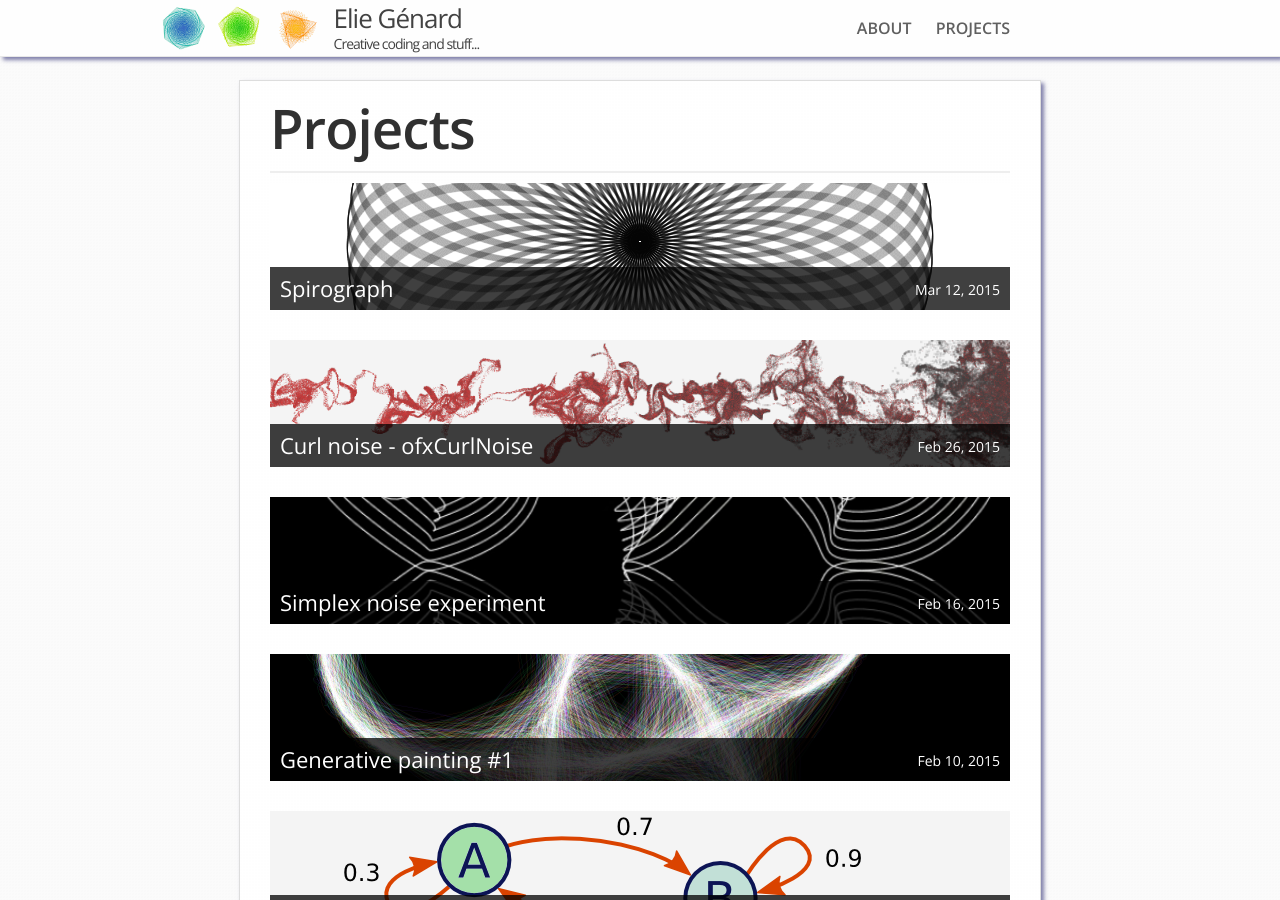
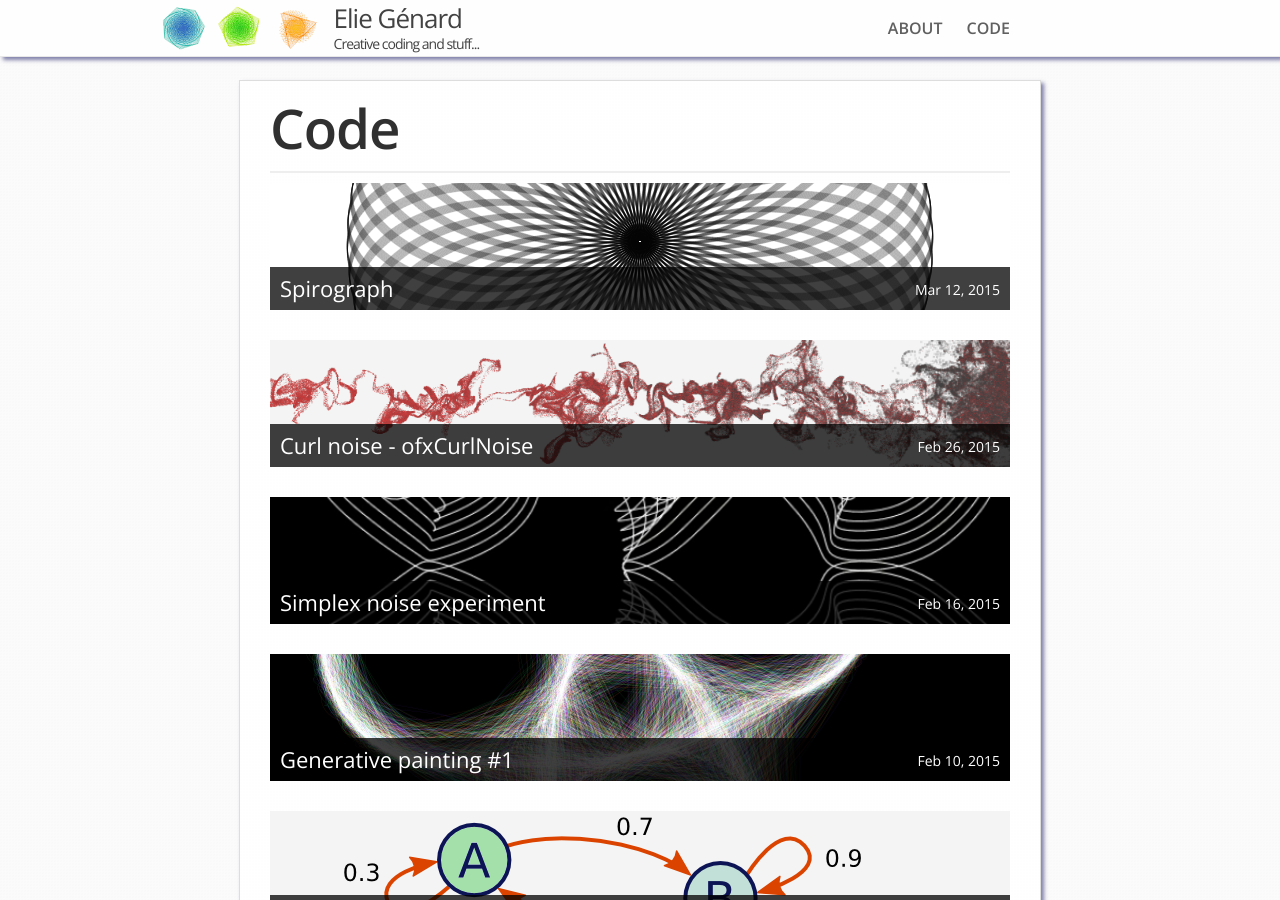
Before and after one commit to elaye/elaye.github.io-old, a Jekyll site: the page built from index.html, in a window 1280 px wide and 900 px high. Built offline with Jekyll 4.4.1, drawn with Linux system fonts in a browser that asks for light colours; nearby versions of some CDN libraries.

Commit message:
Change projects to code

```diff
--- a/projects.html
+++ b/code.html
@@ -1,7 +1,7 @@
 ---
 layout: page
-title: Projects
-permalink: /projects/
+title: Code
+permalink: /code/
 ---
 
 <div class="home">
--- a/index.html
+++ b/index.html
@@ -1,7 +1,7 @@
 ---
 layout: default
 ---
-<h1 class="post-title">Projects</h1>
+<h1 class="post-title">Code</h1>
 <hr>
 <div class="home">
 
```
